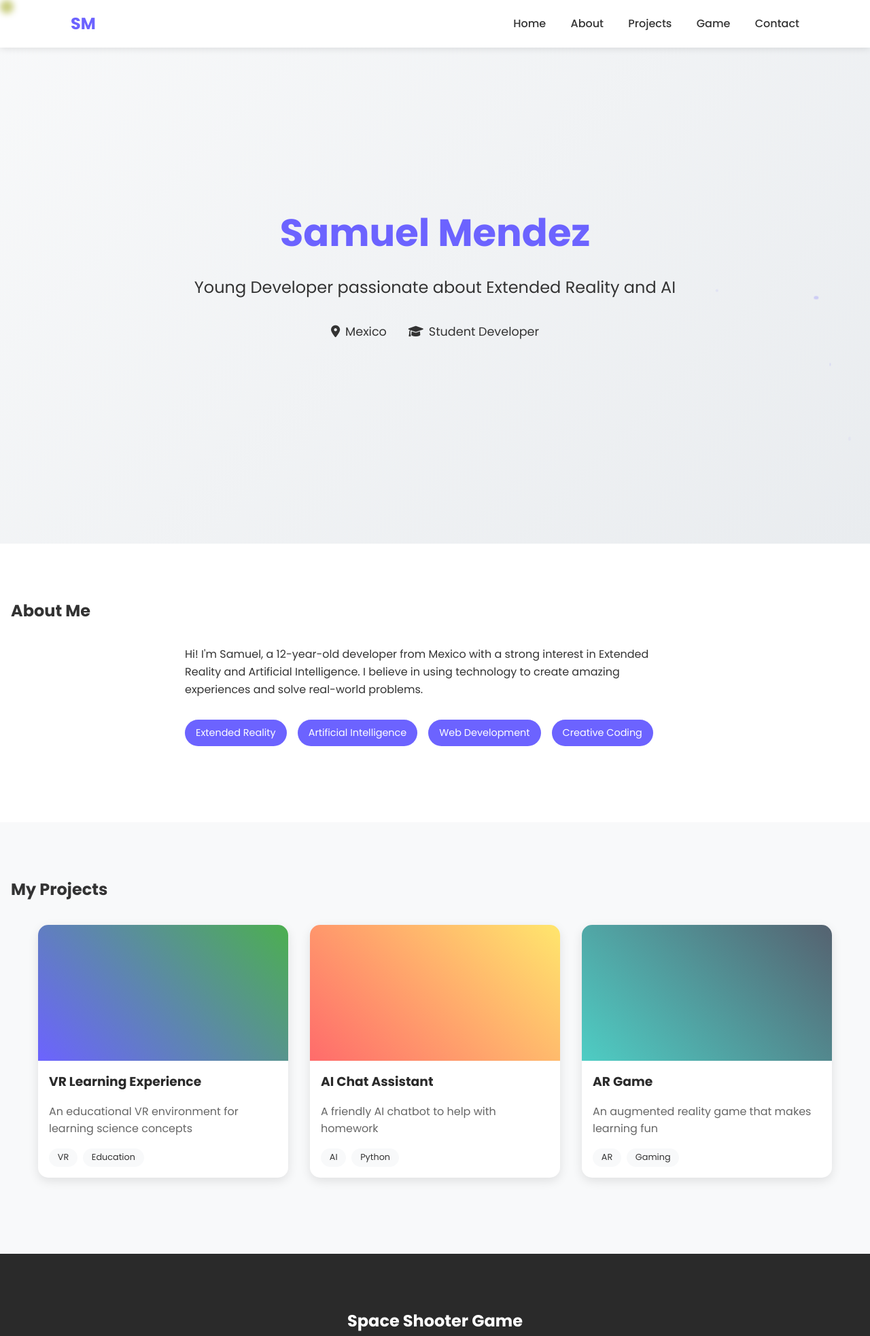
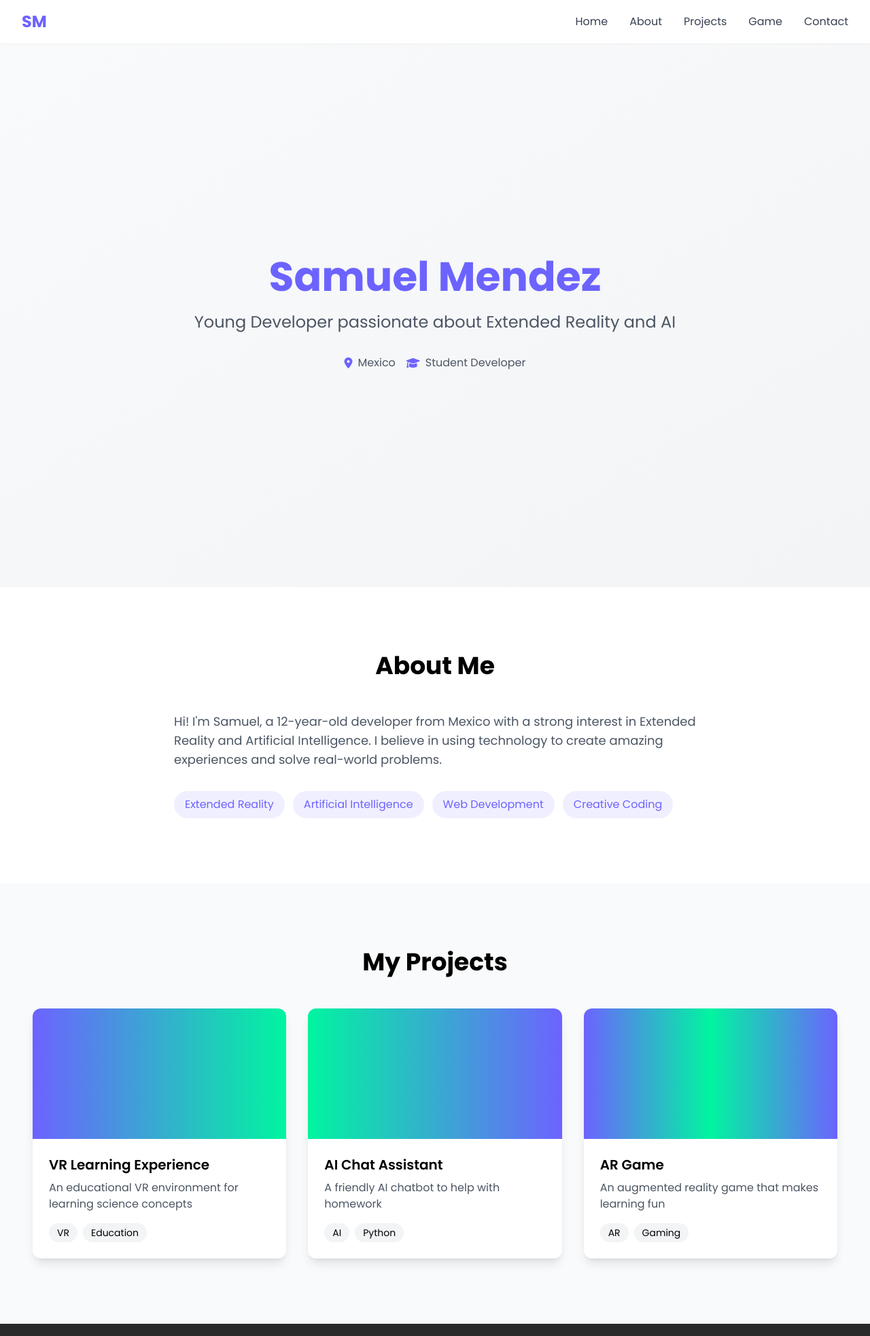
Before and after one commit to ISamuelMB/My-Website, a website: page index.html in a window 1280 px wide. Shown: the top 1966 px of the page at 68% size. Drawn offline with nearby package versions, Linux system fonts and the light colour scheme; files that its build step writes are made by us from their sources.

Commit message:
Convert to Tailwind CSS for better responsive design

```diff
--- a/index.html
+++ b/index.html
@@ -1,123 +1,140 @@
 <!DOCTYPE html>
-<html lang="en">
+<html lang="en" class="scroll-smooth">
 <head>
     <meta charset="UTF-8">
     <meta name="viewport" content="width=device-width, initial-scale=1.0, maximum-scale=1.0, user-scalable=no">
     <meta name="description" content="Samuel Mendez - Young Developer passionate about Extended Reality and AI">
     <meta name="theme-color" content="#6C63FF">
     <title>Samuel Mendez - Young Developer</title>
-    <link rel="stylesheet" href="styles.css">
+    <link href="https://fonts.googleapis.com/css2?family=Poppins:wght@300;400;500;600;700&display=swap" rel="stylesheet">
     <link rel="stylesheet" href="https://cdnjs.cloudflare.com/ajax/libs/font-awesome/6.0.0/css/all.min.css">
-    <link href="https://fonts.googleapis.com/css2?family=Poppins:wght@300;400;500;600;700&display=swap" rel="stylesheet">
+    <link href="./dist/output.css" rel="stylesheet">
 </head>
-<body>
-    <div class="cursor-glow"></div>
-
-    <header>
-        <nav>
-            <div class="logo">SM</div>
-            <div class="nav-links">
-                <a href="#home">Home</a>
-                <a href="#about">About</a>
-                <a href="#projects">Projects</a>
-                <a href="#game">Game</a>
-                <a href="#contact">Contact</a>
+<body class="font-poppins bg-gray-50 overflow-x-hidden">
+    <header class="fixed w-full top-0 z-50 bg-white/95 backdrop-blur-md shadow-sm">
+        <nav class="container-center flex justify-between items-center h-16">
+            <div class="text-2xl font-bold text-primary">SM</div>
+            <div class="hidden md:flex space-x-8">
+                <a href="#home" class="text-gray-700 hover:text-primary transition-colors">Home</a>
+                <a href="#about" class="text-gray-700 hover:text-primary transition-colors">About</a>
+                <a href="#projects" class="text-gray-700 hover:text-primary transition-colors">Projects</a>
+                <a href="#game" class="text-gray-700 hover:text-primary transition-colors">Game</a>
+                <a href="#contact" class="text-gray-700 hover:text-primary transition-colors">Contact</a>
             </div>
         </nav>
     </header>
 
-    <main>
-        <section id="home" class="hero">
-            <div class="hero-content">
-                <h1 class="glitch-text">Samuel Mendez</h1>
-                <p class="typing-text">Young Developer passionate about Extended Reality and AI</p>
-                <div class="age-location">
-                    <span><i class="fas fa-map-marker-alt"></i> Mexico</span>
-                    <span><i class="fas fa-graduation-cap"></i> Student Developer</span>
+    <main class="pt-16">
+        <section id="home" class="min-h-screen flex items-center justify-center bg-gradient-to-br from-gray-50 to-gray-100">
+            <div class="container-center text-center">
+                <h1 class="text-4xl md:text-6xl font-bold text-primary mb-4 animate-float">Samuel Mendez</h1>
+                <p class="text-xl md:text-2xl text-gray-600 mb-8">Young Developer passionate about Extended Reality and AI</p>
+                <div class="flex flex-col md:flex-row justify-center items-center gap-4 text-gray-600">
+                    <span class="flex items-center gap-2">
+                        <i class="fas fa-map-marker-alt text-primary"></i> Mexico
+                    </span>
+                    <span class="flex items-center gap-2">
+                        <i class="fas fa-graduation-cap text-primary"></i> Student Developer
+                    </span>
                 </div>
-            </div>
-            <div class="hero-background">
-                <div class="particles"></div>
             </div>
         </section>
 
-        <section id="about" class="about">
-            <h2>About Me</h2>
-            <div class="about-content">
-                <div class="about-text">
-                    <p>Hi! I'm Samuel, a 12-year-old developer from Mexico with a strong interest in Extended Reality and Artificial Intelligence. I believe in using technology to create amazing experiences and solve real-world problems.</p>
-                    <div class="skills">
-                        <div class="skill-tag">Extended Reality</div>
-                        <div class="skill-tag">Artificial Intelligence</div>
-                        <div class="skill-tag">Web Development</div>
-                        <div class="skill-tag">Creative Coding</div>
+        <section id="about" class="section-padding bg-white">
+            <div class="container-center">
+                <h2 class="text-3xl md:text-4xl font-bold text-center mb-12">About Me</h2>
+                <div class="max-w-3xl mx-auto">
+                    <p class="text-gray-600 mb-8 text-lg">
+                        Hi! I'm Samuel, a 12-year-old developer from Mexico with a strong interest in Extended Reality and
+                        Artificial Intelligence. I believe in using technology to create amazing experiences and solve real-world problems.
+                    </p>
+                    <div class="flex flex-wrap gap-3">
+                        <span class="bg-primary/10 text-primary px-4 py-2 rounded-full">Extended Reality</span>
+                        <span class="bg-primary/10 text-primary px-4 py-2 rounded-full">Artificial Intelligence</span>
+                        <span class="bg-primary/10 text-primary px-4 py-2 rounded-full">Web Development</span>
+                        <span class="bg-primary/10 text-primary px-4 py-2 rounded-full">Creative Coding</span>
                     </div>
                 </div>
             </div>
         </section>
 
-        <section id="projects" class="projects">
-            <h2>My Projects</h2>
-            <div class="project-grid">
-                <div class="project-card">
-                    <div class="project-image placeholder-1"></div>
-                    <h3>VR Learning Experience</h3>
-                    <p>An educational VR environment for learning science concepts</p>
-                    <div class="project-tags">
-                        <span>VR</span>
-                        <span>Education</span>
+        <section id="projects" class="section-padding bg-gray-50">
+            <div class="container-center">
+                <h2 class="text-3xl md:text-4xl font-bold text-center mb-12">My Projects</h2>
+                <div class="grid grid-cols-1 md:grid-cols-2 lg:grid-cols-3 gap-8">
+                    <div class="bg-white rounded-xl shadow-lg overflow-hidden transition-transform hover:-translate-y-2">
+                        <div class="h-48 bg-gradient-to-r from-primary to-accent"></div>
+                        <div class="p-6">
+                            <h3 class="text-xl font-semibold mb-2">VR Learning Experience</h3>
+                            <p class="text-gray-600 mb-4">An educational VR environment for learning science concepts</p>
+                            <div class="flex gap-2">
+                                <span class="text-sm bg-gray-100 px-3 py-1 rounded-full">VR</span>
+                                <span class="text-sm bg-gray-100 px-3 py-1 rounded-full">Education</span>
+                            </div>
+                        </div>
                     </div>
-                </div>
-                <div class="project-card">
-                    <div class="project-image placeholder-2"></div>
-                    <h3>AI Chat Assistant</h3>
-                    <p>A friendly AI chatbot to help with homework</p>
-                    <div class="project-tags">
-                        <span>AI</span>
-                        <span>Python</span>
+                    <div class="bg-white rounded-xl shadow-lg overflow-hidden transition-transform hover:-translate-y-2">
+                        <div class="h-48 bg-gradient-to-r from-accent to-primary"></div>
+                        <div class="p-6">
+                            <h3 class="text-xl font-semibold mb-2">AI Chat Assistant</h3>
+                            <p class="text-gray-600 mb-4">A friendly AI chatbot to help with homework</p>
+                            <div class="flex gap-2">
+                                <span class="text-sm bg-gray-100 px-3 py-1 rounded-full">AI</span>
+                                <span class="text-sm bg-gray-100 px-3 py-1 rounded-full">Python</span>
+                            </div>
+                        </div>
                     </div>
-                </div>
-                <div class="project-card">
-                    <div class="project-image placeholder-3"></div>
-                    <h3>AR Game</h3>
-                    <p>An augmented reality game that makes learning fun</p>
-                    <div class="project-tags">
-                        <span>AR</span>
-                        <span>Gaming</span>
+                    <div class="bg-white rounded-xl shadow-lg overflow-hidden transition-transform hover:-translate-y-2">
+                        <div class="h-48 bg-gradient-to-r from-primary via-accent to-primary"></div>
+                        <div class="p-6">
+                            <h3 class="text-xl font-semibold mb-2">AR Game</h3>
+                            <p class="text-gray-600 mb-4">An augmented reality game that makes learning fun</p>
+                            <div class="flex gap-2">
+                                <span class="text-sm bg-gray-100 px-3 py-1 rounded-full">AR</span>
+                                <span class="text-sm bg-gray-100 px-3 py-1 rounded-full">Gaming</span>
+                            </div>
+                        </div>
                     </div>
                 </div>
             </div>
         </section>
 
-        <section id="game" class="game-section">
-            <h2>Space Shooter Game</h2>
-            <div class="game-container">
-                <canvas id="gameCanvas"></canvas>
-                <div class="game-controls">
-                    <button id="startGame">Start Game</button>
-                    <div class="score">Score: <span id="scoreValue">0</span></div>
+        <section id="game" class="section-padding bg-secondary">
+            <div class="container-center">
+                <h2 class="text-3xl md:text-4xl font-bold text-center mb-12 text-white">Space Shooter Game</h2>
+                <div class="max-w-4xl mx-auto bg-gray-900 rounded-xl p-4 overflow-hidden">
+                    <canvas id="gameCanvas" class="w-full rounded-lg"></canvas>
+                    <div class="flex justify-between items-center mt-4 gap-4">
+                        <button id="startGame" class="btn-primary">Start Game</button>
+                        <div class="text-accent text-xl font-semibold">Score: <span id="scoreValue">0</span></div>
+                    </div>
                 </div>
             </div>
         </section>
 
-        <section id="contact" class="contact">
-            <h2>Get In Touch</h2>
-            <div class="contact-content">
-                <p>I'm always excited to collaborate on interesting projects!</p>
-                <div class="social-links">
-                    <a href="#" class="social-icon"><i class="fab fa-github"></i></a>
-                    <a href="#" class="social-icon"><i class="fab fa-linkedin"></i></a>
-                    <a href="#" class="social-icon"><i class="fas fa-envelope"></i></a>
+        <section id="contact" class="section-padding bg-white">
+            <div class="container-center text-center">
+                <h2 class="text-3xl md:text-4xl font-bold mb-12">Get In Touch</h2>
+                <p class="text-gray-600 mb-8 text-lg">I'm always excited to collaborate on interesting projects!</p>
+                <div class="flex justify-center gap-8">
+                    <a href="#" class="text-2xl text-gray-600 hover:text-primary transition-colors">
+                        <i class="fab fa-github"></i>
+                    </a>
+                    <a href="#" class="text-2xl text-gray-600 hover:text-primary transition-colors">
+                        <i class="fab fa-linkedin"></i>
+                    </a>
+                    <a href="#" class="text-2xl text-gray-600 hover:text-primary transition-colors">
+                        <i class="fas fa-envelope"></i>
+                    </a>
                 </div>
             </div>
         </section>
     </main>
 
-    <footer>
-        <p>&copy; 2025 Samuel Mendez. All rights reserved.</p>
+    <footer class="bg-secondary py-8">
+        <p class="text-center text-gray-400">&copy; 2025 Samuel Mendez. All rights reserved.</p>
     </footer>
 
-    <script src="script.js"></script>
     <script src="game.js"></script>
 </body>
 </html>
--- /dev/null
+++ b/postcss.config.js
@@ -0,0 +1,6 @@
+module.exports = {
+  plugins: {
+    tailwindcss: {},
+    autoprefixer: {},
+  },
+}
--- /dev/null
+++ b/src/input.css
@@ -0,0 +1,29 @@
+@tailwind base;
+@tailwind components;
+@tailwind utilities;
+
+@layer base {
+    html {
+        scroll-behavior: smooth;
+    }
+}
+
+@layer components {
+    .btn-primary {
+        @apply bg-indigo-600 text-white px-6 py-2 rounded-full hover:bg-indigo-700 transition-all duration-300 cursor-pointer;
+    }
+
+    .section-padding {
+        @apply py-16 px-4 md:py-24;
+    }
+
+    .container-center {
+        @apply max-w-7xl mx-auto px-4 sm:px-6 lg:px-8;
+    }
+}
+
+@layer utilities {
+    .text-shadow {
+        text-shadow: 2px 2px 4px rgba(0, 0, 0, 0.3);
+    }
+}
```
Also changed, not shown: package.json (added, +17 -0 lines), tailwind.config.js (added, +26 -0 lines), 1 other file.
